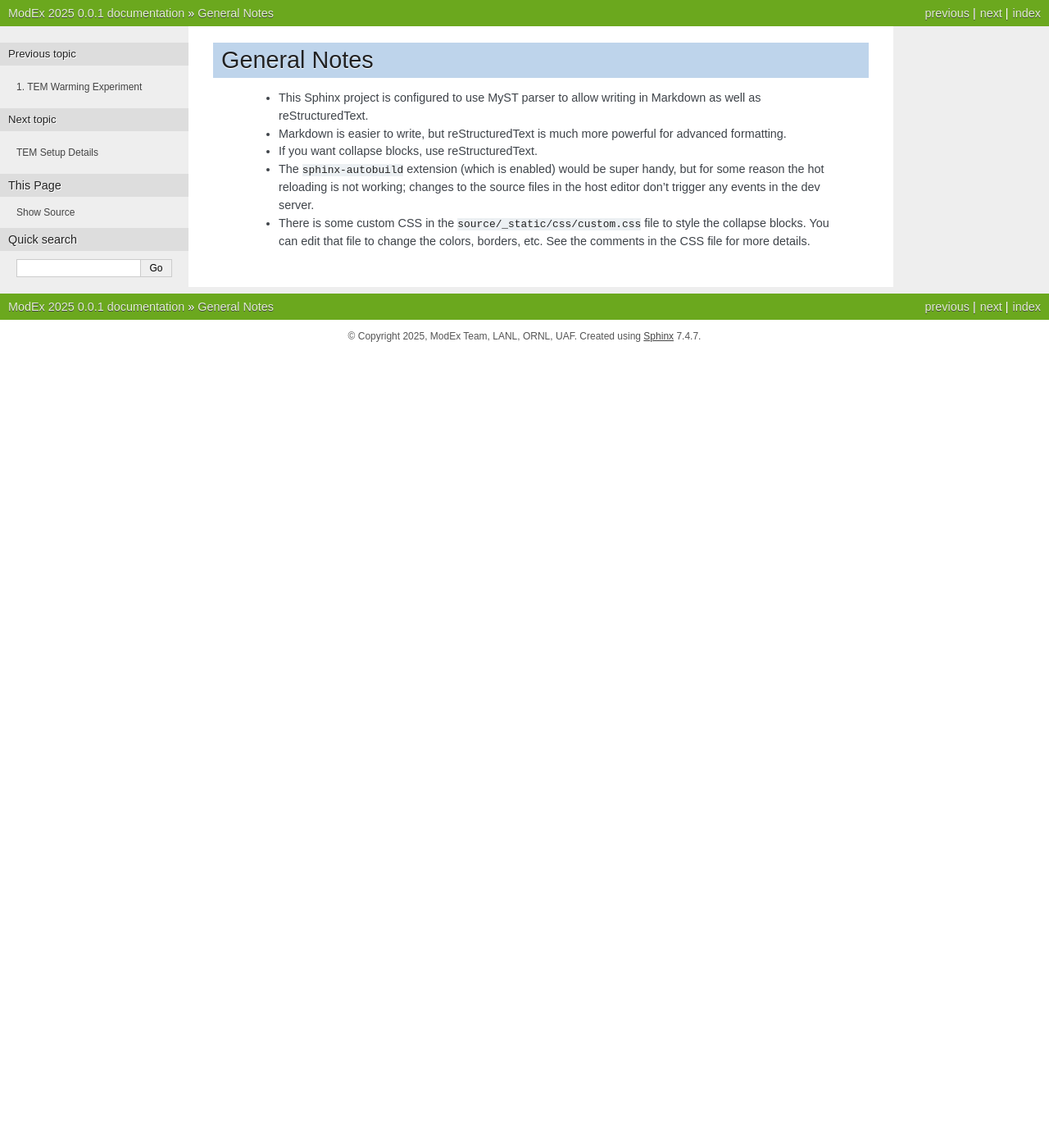
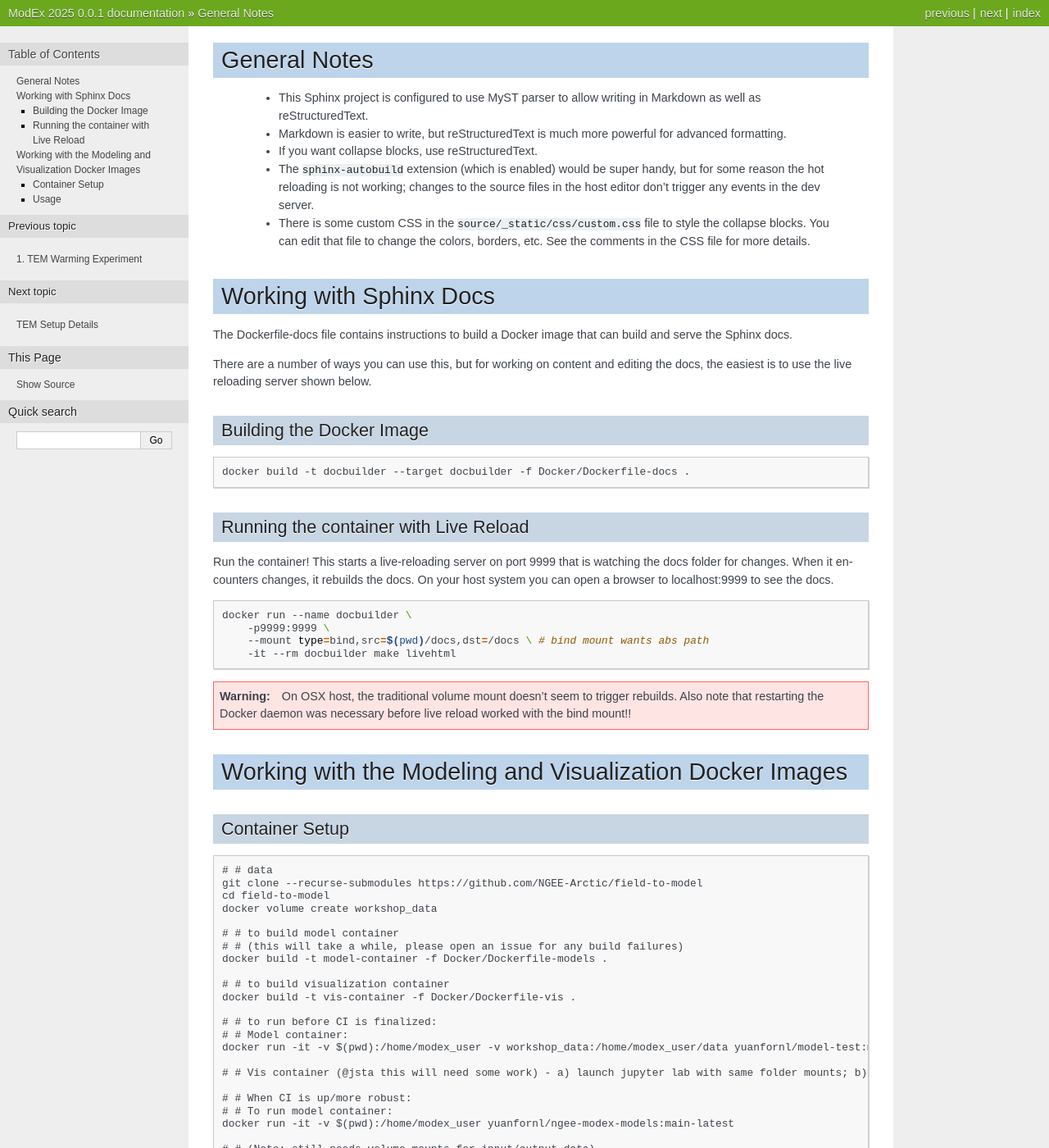
Before and after one commit to jsta/Field-to-Model, a Sphinx documentation site: the page built from docs/source/dev_notes.rst, in a window 1280 px wide and 1400 px high. Shown: the whole window at 82% size. Built offline with Sphinx 7.4.7, drawn with Linux system fonts in a browser that asks for light colours; some of the changed text lies outside the part shown.

Commit message:
work on drafting tem experiment setup, fix numbering in list
re-arrange content in "getting started" and dev notes...

Re-arrange some headings, add notes, change toc depth on main page

fix note

```diff
--- a/docs/source/dev_notes.rst
+++ b/docs/source/dev_notes.rst
@@ -16,3 +16,96 @@ General Notes
  - There is some custom CSS in the :code:`source/_static/css/custom.css` file to
    style the collapse blocks. You can edit that file to change the colors,
    borders, etc. See the comments in the CSS file for more details.
+
+
+Working with Sphinx Docs
+===========================================================
+The Dockerfile-docs file contains instructions to build a Docker image that can
+build and serve the Sphinx docs.
+
+There are a number of ways you can use this, but for working on content and
+editing the docs, the easiest is to use the live reloading server shown below.
+
+Building the Docker Image
+---------------------------
+
+.. code:: bash
+
+  docker build -t docbuilder --target docbuilder -f Docker/Dockerfile-docs .
+
+Running the container with Live Reload
+----------------------------------------
+
+Run the container! This starts a live-reloading server on port 9999 that is
+watching the docs folder for changes. When it encounters changes, it rebuilds
+the docs. On your host system you can open a browser to localhost:9999 to see
+the docs.
+
+.. code:: bash
+
+  docker run --name docbuilder \
+      -p9999:9999 \
+      --mount type=bind,src=$(pwd)/docs,dst=/docs \ # bind mount wants abs path
+      -it --rm docbuilder make livehtml
+
+.. warning::
+
+    On OSX host, the traditional volume mount doesn't seem to trigger rebuilds.
+    Also note that restarting the Docker daemon was necessary before live reload
+    worked with the bind mount!!
+
+Working with the Modeling and Visualization Docker Images
+===========================================================
+
+
+Container Setup
+-------------------
+
+.. code::
+
+    # # data
+    git clone --recurse-submodules https://github.com/NGEE-Arctic/field-to-model
+    cd field-to-model
+    docker volume create workshop_data
+
+    # # to build model container
+    # # (this will take a while, please open an issue for any build failures)
+    docker build -t model-container -f Docker/Dockerfile-models .
+
+    # # to build visualization container
+    docker build -t vis-container -f Docker/Dockerfile-vis .
+
+    # # to run before CI is finalized:
+    # # Model container:
+    docker run -it -v $(pwd):/home/modex_user -v workshop_data:/home/modex_user/data yuanfornl/model-test:main-latest
+
+    # # Vis container (@jsta this will need some work) - a) launch jupyter lab with same folder mounts; b) connect over localhost
+
+    # # When CI is up/more robust:
+    # # To run model container:
+    docker run -it -v $(pwd):/home/modex_user yuanfornl/ngee-modex-models:main-latest
+
+    # # (Note: still needs volume mounts for input/output data)
+    # # To run visualization container:
+    docker run -it -v $(pwd):/home/modex_user yuanfornl/ngee-modex-visualization:main-latest
+
+
+Usage
+-------------------
+
+These examples show
+
+.. code::
+
+  # # model image
+
+  # # visualization image
+  docker pull yuanfornl/vis-test:main-latest
+
+  docker run -it --init \
+      --mount type=bind,source=$(pwd),target=/home/joyvan/workdir -w /home/joyvan/workdir -p 9999:9999 \
+      yuanfornl/vis-test:main-latest
+
+  docker run -it --init \
+      --mount type=bind,source=$(pwd),target=/home/joyvan/workdir -w /home/joyvan/workdir -p 8888:8888 \
+      vis-test
--- a/docs/source/index.rst
+++ b/docs/source/index.rst
@@ -16,14 +16,14 @@ Here you will find resources and documentation needed to follow the workshop exa
 
 .. toctree::
   :maxdepth: 2
-  :caption: Examples
+  :caption: Modeling Exercises
   :numbered: 3
 
   tem_ee3_warming
 
 
 .. toctree::
-  :maxdepth: 2
+  :maxdepth: 1
   :caption: Developer Info
 
   dev_notes
```
Also changed, not shown: docs/source/setup.rst (+31 -53 lines), docs/source/tem_ee3_warming.rst (+61 -47 lines).
